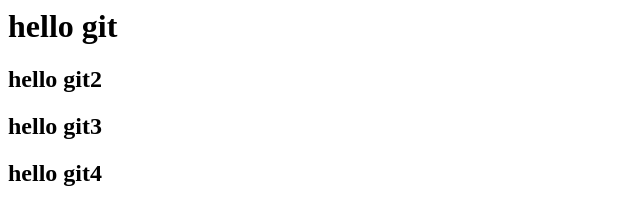
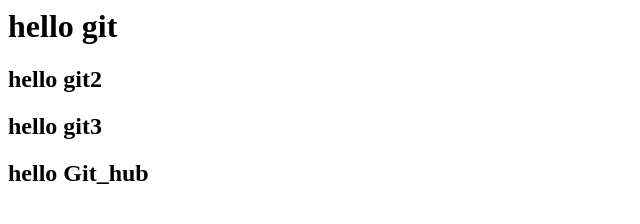
Before and after one commit to kkkotovvvai/Git_test, a plain HTML site: page index.html in a window 1280 px wide. Shown: the full height of the page, 0-640 px from the left. Drawn offline with Linux system fonts and the light colour scheme.

Commit message:
Hello GitHub

```diff
--- a/index.html
+++ b/index.html
@@ -9,6 +9,6 @@
 	hello git3
 	</h2>
 	<h2>
-	hello git4
+	hello Git_hub
 	</h2>
 </body>
```
